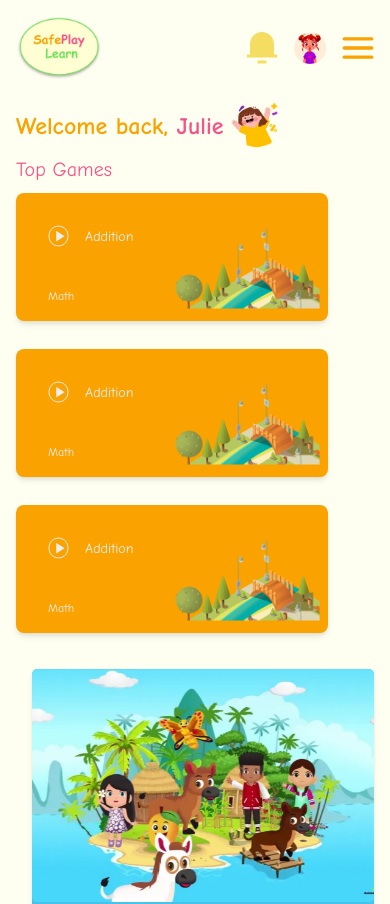
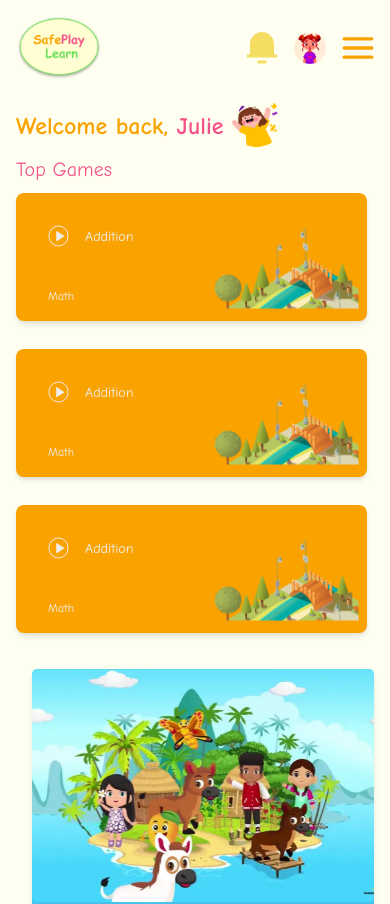
Before and after one commit to yaqeen009/DCIT302-Semester-Project, a React (Vite) app in the folder frontend/: page /home in a window 390 px wide. Shown: the top 904 px of the page. Built offline with nearby package versions, Linux system fonts and the light colour scheme.

Commit message:
Fixed UI

```diff
--- a/frontend/src/components/game.jsx
+++ b/frontend/src/components/game.jsx
@@ -4,7 +4,7 @@ import play from "../assets/play.svg";
 const Game = ({ gameName, bgColor, category }) => {
   return (
     <div
-      className={`game relative w-[562px] max-w-[80vw] h-[128px] sm:w-[400px] md:w-[450px] lg:w-[500px] ${bgColor} overflow-clip rounded-lg py-8 mb-7 shadow-md`}
+      className={`game relative w-[562px] max-w-[90vw] h-[128px] sm:w-[400px] md:w-[450px] lg:w-[500px] ${bgColor} overflow-clip rounded-lg py-8 mb-7 shadow-md`}
     >
       <div className="px-8">
         <div className="flex flex-row items-center">
```
